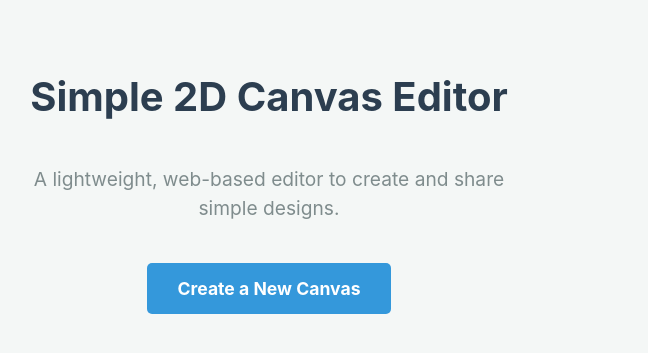
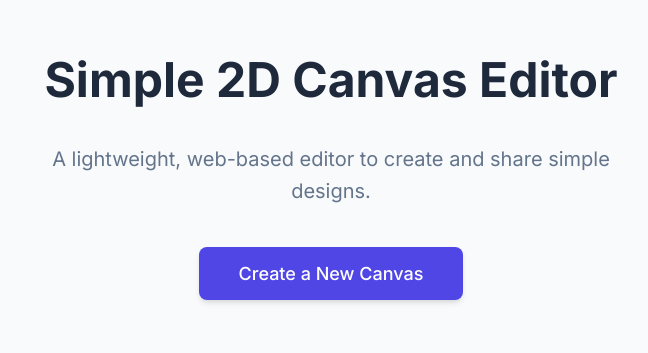
Before and after one commit to TuShArBhArDwA/Canvas-Editor, a React (Vite) app: page / in a window 1280 px wide. Shown: the part 239-592 px from the top of the page, without its empty margins (1-649 px from the left). Built offline with nearby package versions, Linux system fonts and the light colour scheme.

Commit message:
added css

```diff
--- a/index.html
+++ b/index.html
@@ -1,11 +1,11 @@
 <!doctype html>
 <html lang="en">
-  <head>
-    <meta charset="UTF-8" />
-    <link rel="icon" type="image/svg+xml" href="/vite.svg" />
-    <meta name="viewport" content="width=device-width, initial-scale=1.0" />
-    <title>simple-canvas-editor</title>
-  </head>
+<head>
+  <link rel="preconnect" href="https://fonts.googleapis.com">
+  <link rel="preconnect" href="https://fonts.gstatic.com" crossorigin>
+  <link href="https://fonts.googleapis.com/css2?family=Inter:wght@400;500;700&display=swap" rel="stylesheet">
+  <title>Simple Canvas Editor</title>
+</head>
   <body>
     <div id="root"></div>
     <script type="module" src="/src/main.jsx"></script>
--- a/src/App.css
+++ b/src/App.css
@@ -1,119 +1,204 @@
+/* src/App.css */
+
+/* ------------------- */
+/* 1. Global Styles & Variables */
+/* ------------------- */
+:root {
+  --primary-color: #4f46e5; /* A nice indigo */
+  --primary-hover: #4338ca;
+  --success-color: #16a34a;
+  --success-hover: #15803d;
+  --bg-color: #f8fafc; /* Light gray background */
+  --surface-color: #ffffff; /* White for cards/surfaces */
+  --text-primary: #1e293b;
+  --text-secondary: #64748b;
+  --border-color: #e2e8f0;
+}
+
+*,
+*::before,
+*::after {
+  box-sizing: border-box;
+}
+
 body {
-  font-family: -apple-system, BlinkMacSystemFont, 'Segoe UI', Roboto, 'Helvetica Neue', Arial, sans-serif;
   margin: 0;
-  padding: 0;
-  background-color: #f4f7f6;
-  color: #333;
+  font-family: 'Inter', -apple-system, BlinkMacSystemFont, 'Segoe UI', Roboto, 'Helvetica Neue', Arial, sans-serif;
+  background-color: var(--bg-color);
+  color: var(--text-primary);
+  -webkit-font-smoothing: antialiased;
+  -moz-osx-font-smoothing: grayscale;
 }
 
 .App {
-  text-align: center;
+  display: flex;
+  flex-direction: column;
+  min-height: 100vh;
 }
 
-/* Home Page Styles */
+
+/* ------------------- */
+/* 2. Home Page Styles */
+/* ------------------- */
 .home-container {
   display: flex;
   flex-direction: column;
   align-items: center;
   justify-content: center;
-  height: 100vh;
-  padding: 20px;
+  flex-grow: 1;
+  text-align: center;
+  padding: 2rem;
 }
 
 .home-container h1 {
-  font-size: 2.5rem;
-  color: #2c3e50;
+  font-size: 3rem;
+  font-weight: 700;
+  color: var(--text-primary);
+  margin-bottom: 1rem;
 }
 
 .home-container p {
-  font-size: 1.2rem;
-  color: #7f8c8d;
-  max-width: 500px;
-  margin-bottom: 40px;
+  font-size: 1.25rem;
+  color: var(--text-secondary);
+  max-width: 600px;
+  margin-bottom: 2.5rem;
+  line-height: 1.6;
 }
 
 .home-container button {
-  padding: 15px 30px;
-  font-size: 1.1rem;
-  font-weight: bold;
+  padding: 1rem 2.5rem;
+  font-size: 1.125rem;
+  font-weight: 500;
   color: white;
-  background-color: #3498db;
+  background-color: var(--primary-color);
   border: none;
-  border-radius: 5px;
+  border-radius: 0.5rem;
   cursor: pointer;
-  transition: background-color 0.3s, transform 0.2s;
+  transition: background-color 0.2s ease-in-out, transform 0.1s ease-in-out;
+  box-shadow: 0 4px 6px -1px rgb(0 0 0 / 0.1), 0 2px 4px -2px rgb(0 0 0 / 0.1);
 }
 
 .home-container button:hover {
-  background-color: #2980b9;
+  background-color: var(--primary-hover);
   transform: translateY(-2px);
 }
 
 .home-container button:disabled {
-  background-color: #bdc3c7;
+  background-color: #94a3b8;
   cursor: not-allowed;
+  transform: none;
 }
 
 
-/* Canvas Editor Styles */
+/* ------------------------- */
+/* 3. Canvas Editor Styles   */
+/* ------------------------- */
 .canvas-editor-container {
   display: flex;
   flex-direction: column;
-  align-items: center;
-  padding: 1rem;
+  height: 100vh;
+  overflow: hidden; /* Prevent scrolling */
 }
 
-.toolbar {
+.toolbar-header {
   display: flex;
-  gap: 10px;
-  margin-bottom: 1rem;
-  padding: 10px;
-  background-color: #fff;
-  border-radius: 8px;
-  box-shadow: 0 2px 10px rgba(0,0,0,0.1);
+  justify-content: space-between;
   align-items: center;
+  padding: 0.75rem 1.5rem;
+  background-color: var(--surface-color);
+  border-bottom: 1px solid var(--border-color);
+  box-shadow: 0 1px 3px 0 rgb(0 0 0 / 0.1), 0 1px 2px -1px rgb(0 0 0 / 0.1);
+  z-index: 10;
+  flex-shrink: 0; /* Prevent header from shrinking */
 }
 
-.toolbar button {
-  padding: 8px 16px;
-  border: 1px solid #ddd;
-  background-color: #f9f9f9;
-  border-radius: 5px;
-  cursor: pointer;
-  transition: background-color 0.2s;
+.tool-group {
+  display: flex;
+  align-items: center;
+  gap: 0.75rem;
 }
 
-.toolbar button:hover {
-  background-color: #e9e9e9;
+.toolbar-header .app-title {
+  font-size: 1.25rem;
+  font-weight: 700;
+  margin-right: 2rem;
 }
 
-.toolbar button.active {
-  background-color: #3498db;
-  color: white;
-  border-color: #3498db;
+.toolbar-header button {
+  padding: 0.5rem 1rem;
+  font-size: 0.875rem;
+  font-weight: 500;
+  border: 1px solid var(--border-color);
+  background-color: var(--surface-color);
+  border-radius: 0.375rem;
+  cursor: pointer;
+  transition: background-color 0.2s, border-color 0.2s;
+  color: var(--text-secondary);
 }
 
-.toolbar input[type="color"] {
+.toolbar-header button:hover {
+  background-color: #f1f5f9;
+  border-color: #cbd5e1;
+}
+
+.toolbar-header button.active {
+  background-color: var(--primary-color);
+  color: white;
+  border-color: var(--primary-color);
+}
+
+.toolbar-header input[type="color"] {
+  -webkit-appearance: none;
+  appearance: none;
+  width: 36px;
+  height: 36px;
+  padding: 0;
   border: none;
-  width: 40px;
-  height: 40px;
-  padding: 0;
   border-radius: 50%;
   cursor: pointer;
+  background-color: transparent;
+}
+.toolbar-header input[type="color"]::-webkit-color-swatch {
+  border-radius: 50%;
+  border: 2px solid var(--border-color);
+}
+.toolbar-header input[type="color"]::-moz-color-swatch {
+  border-radius: 50%;
+  border: 2px solid var(--border-color);
 }
 
-.toolbar .save-btn {
-  background-color: #2ecc71;
+
+.toolbar-header .save-btn {
+  background-color: var(--success-color);
   color: white;
-  border-color: #2ecc71;
-  margin-left: auto;
+  border-color: var(--success-color);
 }
 
-.toolbar .save-btn:hover {
-  background-color: #27ae60;
+.toolbar-header .save-btn:hover {
+  background-color: var(--success-hover);
+  border-color: var(--success-hover);
 }
 
+.canvas-main {
+  flex-grow: 1; /* Make this area fill the remaining space */
+  display: flex;
+  align-items: center;
+  justify-content: center;
+  padding: 2rem;
+  overflow: auto; /* Allow scrolling if canvas is bigger than viewport */
+}
+
+/* Give the canvas element itself the shadow to make it pop */
 canvas {
-  border: 1px solid #ccc;
-  box-shadow: 0 4px 12px rgba(0,0,0,0.15);
+  box-shadow: 0 10px 15px -3px rgb(0 0 0 / 0.1), 0 4px 6px -4px rgb(0 0 0 / 0.1);
+  border: 1px solid var(--border-color);
 }
+
+.loading-container {
+  display: flex;
+  justify-content: center;
+  align-items: center;
+  height: 100vh;
+  font-size: 1.5rem;
+  color: var(--text-secondary);
+}
--- a/src/pages/CanvasEditor.jsx
+++ b/src/pages/CanvasEditor.jsx
@@ -131,24 +131,37 @@ function CanvasEditor() {
   };
 
   if (isLoading) {
-    return <div>Loading Canvas...</div>;
+    return <div className="loading-container">Loading Canvas...</div>;
   }
 
   return (
     <div className="canvas-editor-container">
-      <div className="toolbar">
+      <header className="toolbar-header">
+        <div className="tool-group">
+          <h2 className="app-title">Editor</h2>
           <button onClick={addRect}>Rectangle</button>
           <button onClick={addCircle}>Circle</button>
           <button onClick={addText}>Text</button>
           <button onClick={toggleDrawing} className={isDrawing ? "active" : ""}>
             {isDrawing ? "Exit Pen" : "Pen Tool"}
           </button>
-        <input type="color" value={color} onChange={handleColorChange} />
+          <input
+            type="color"
+            value={color}
+            onChange={handleColorChange}
+            title="Select color"
+          />
+        </div>
+        <div className="tool-group">
           <button onClick={saveCanvas} className="save-btn">
-          Save
+            Save Canvas
           </button>
         </div>
+      </header>
+
+      <main className="canvas-main">
         <canvas ref={canvasRef} />
+      </main>
     </div>
   );
 }
```
Lines whose indentation alone changed are shown as unchanged.
